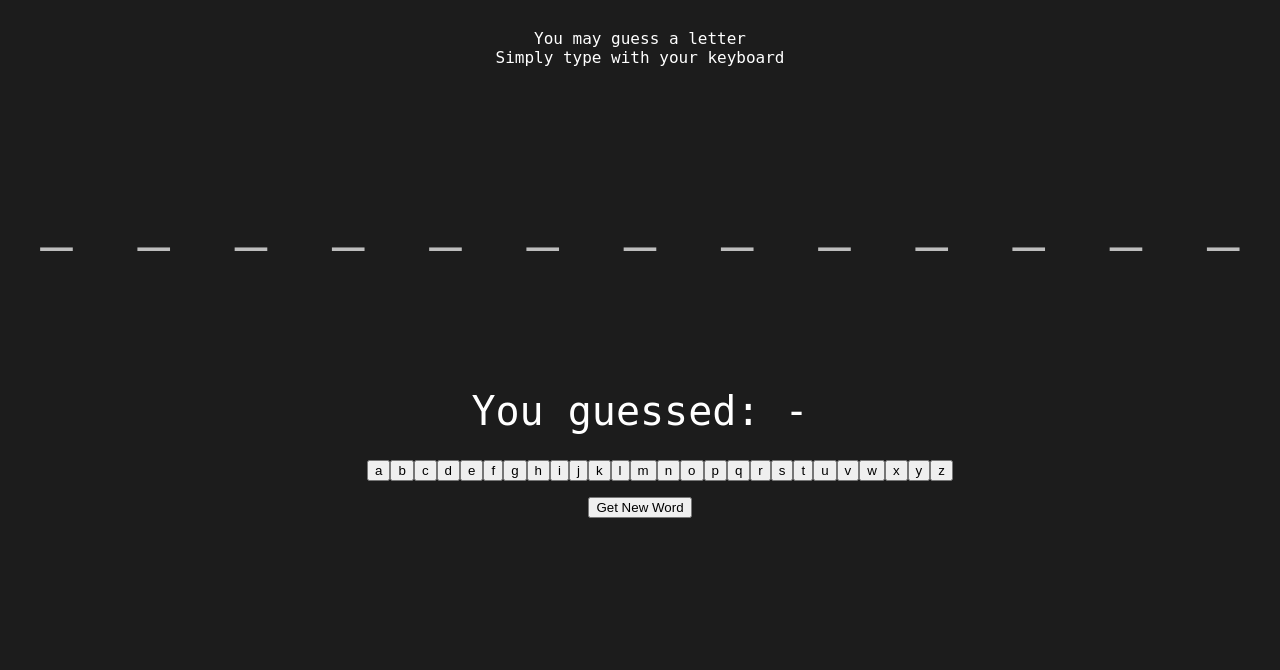
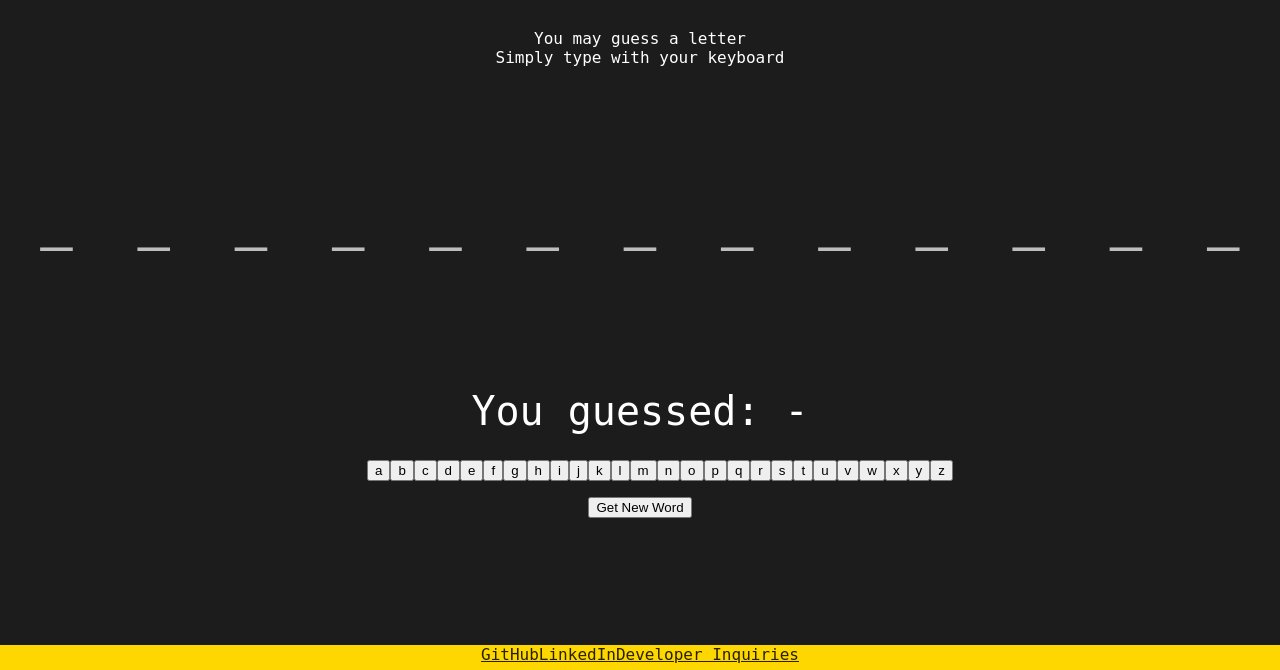
Before and after one commit to corsonknowles/Hangmangame.co, a website built with webpack: page index.html in a window 1280 px wide. Shown: the part 130-800 px from the top of the page. Built offline with nearby package versions, Linux system fonts and the light colour scheme.

Commit message:
Add footer

```diff
--- a/application.css
+++ b/application.css
@@ -38,6 +38,25 @@ h1 {
 }
 
 h2 {
+
+}
+
+a:link {
+	color: inherit;
+}
+
+footer {
+	background: #FFD700;
+	color: #272100;
+	position: fixed;
+	left: 0;
+	bottom: 0;
+	width: 100%;
+	text-decoration: none;
+	height: 25px;
+	display: flex;
+	align-content: center;
+	justify-content: center;
 
 }
 
--- a/index.html
+++ b/index.html
@@ -43,5 +43,10 @@
         <section> <button type="button" name="reset-button" class="reset-button" id="reset-button" >Get New Word</button> </section>
       </main>
     </div>
+    <footer>
+      <a href="http://github.com/corsonknowles" target="_blank">GitHub</a>
+      <a href="https://www.linkedin.com/in/davidcorsonknowles/" target="_blank">LinkedIn</a>
+      <a href="mail-to:developer@hangmangame.co">Developer Inquiries</a>
+    </footer>
   </body>
 </html>
```
